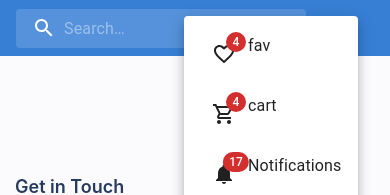
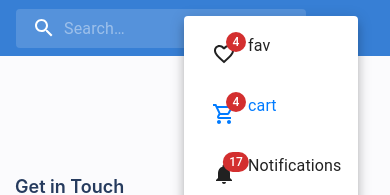
Before and after one commit to ayushpatel1248/ECommerceWebsite, a React (Create React App) app in the folder client/: page / in a window 390 px wide. Both pictures are taken after a click on the button "open drawer". Shown: the top 195 px of the page. Built offline with nearby package versions, Linux system fonts and the light colour scheme.

Commit message:
cart mobile button

```diff
--- a/client/src/Components/header/Header.jsx
+++ b/client/src/Components/header/Header.jsx
@@ -69,18 +69,18 @@ export default function Header() {
     const [anchorEl, setAnchorEl] = React.useState(null);
     const [mobileMoreAnchorEl, setMobileMoreAnchorEl] = React.useState(null);
 
-    const [searchInput, setSearchInput]= useState(null);
-    const [auth, setAuth]= useState("");
+    const [searchInput, setSearchInput] = useState(null);
+    const [auth, setAuth] = useState("");
 
     const isMenuOpen = Boolean(anchorEl);
     const isMobileMenuOpen = Boolean(mobileMoreAnchorEl);
 
-    const getAuth = ()=>{
+    const getAuth = () => {
         const auth = localStorage.getItem("authorization");
         console.log(auth)
-        if(auth){
+        if (auth) {
             setAuth(`Log-Out`)
-        }else{
+        } else {
             setAuth("Sign-up/Sign-in")
         }
     }
@@ -96,10 +96,10 @@ export default function Header() {
     const handleMenuClose = () => {
         setAnchorEl(null);
         handleMobileMenuClose();
-        if(auth =="Log-Out"){
+        if (auth == "Log-Out") {
             localStorage.removeItem("authorization");
         }
-        if(auth=="Sign-up/Sign-in"){
+        if (auth == "Sign-up/Sign-in") {
             navigate("/login")
         }
     };
@@ -135,7 +135,7 @@ export default function Header() {
         >
             <MenuItem onClick={handleMenuCloser}>Profile</MenuItem>
 
-            <MenuItem onClick={handleMenuClose}>{auth=="Log-Out"?<p className='logout'>Logout<LogoutIcon/></p>:auth}</MenuItem>
+            <MenuItem onClick={handleMenuClose}>{auth == "Log-Out" ? <p className='logout'>Logout<LogoutIcon /></p> : auth}</MenuItem>
         </Menu>
     );
 
@@ -168,6 +168,7 @@ export default function Header() {
                 <p>fav</p>
             </MenuItem>
 
+            <Link to="/cart">
                 <MenuItem>
                     <IconButton size="large" aria-label="cart items count" color="inherit">
                         <Badge badgeContent={4} color="error">
@@ -176,6 +177,7 @@ export default function Header() {
                     </IconButton>
                     <p>cart</p>
                 </MenuItem>
+            </Link>
             <MenuItem>
                 <IconButton
                     size="large"
```
Lines whose indentation alone changed are shown as unchanged.
